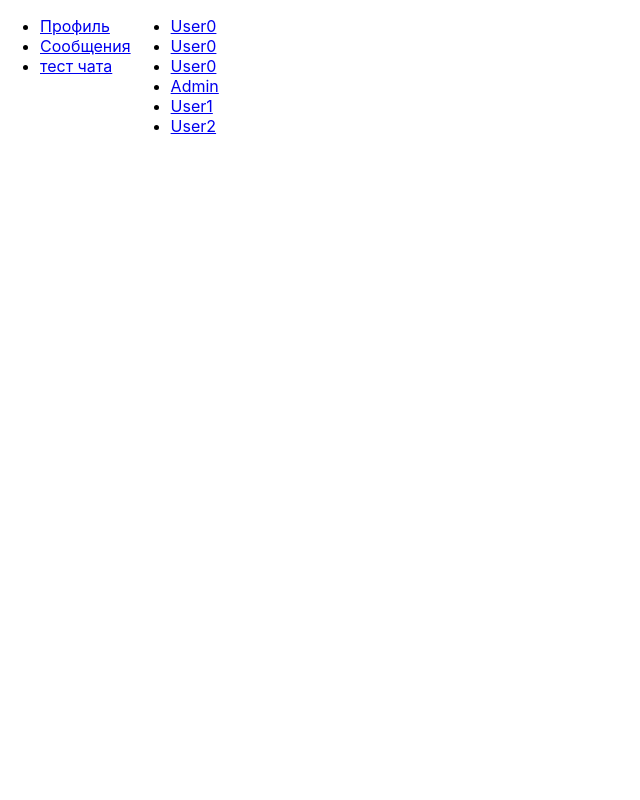
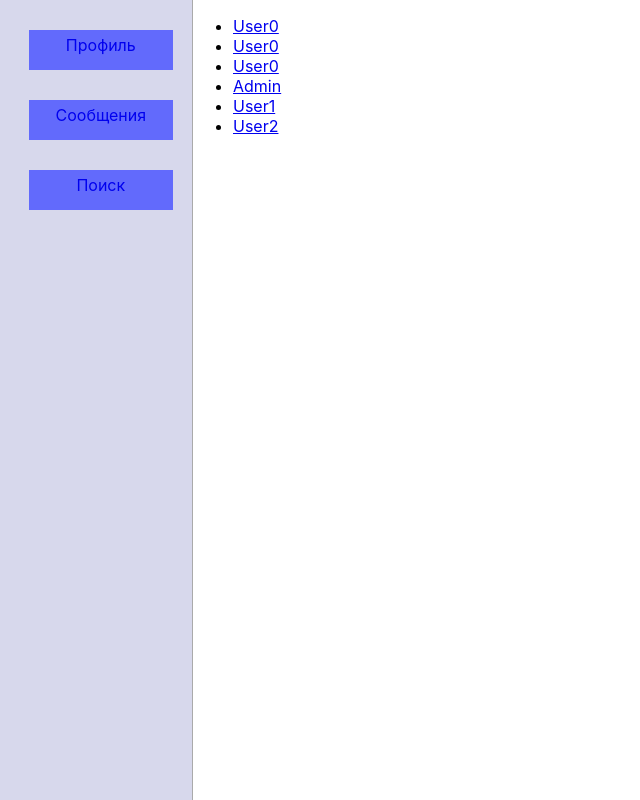
Before and after one commit to Vadim-212/simple-react-social-network, a React (Create React App) app: page / in a window 1280 px wide. Shown: the whole page, without its empty margins (0-640 px from the left). Built offline with nearby package versions, Linux system fonts and the light colour scheme.

Commit message:
Added Menu component styles Link elements changed to NavLink

```diff
--- /dev/null
+++ b/src/Menu.css
@@ -0,0 +1,37 @@
+.Menu {
+    background-color: rgb(215, 216, 236);
+    min-width: 150px;
+    width: 15%;
+    border: 1px solid rgb(170, 170, 170);
+    border-left: 0;
+    border-top: 0;
+    border-bottom: 0;
+}
+
+.Menu>ul {
+    list-style-type: none;
+    padding: 0 10% 0 15%;
+}
+
+.Menu>ul>li {
+    margin: 30px 0;
+}
+
+.menu-link {
+    display: block;
+    background-color: rgb(98, 106, 252);
+    padding: 5px 15px;
+    min-width: 10px;
+    min-height: 30px;
+    text-align: center;
+    text-decoration: none;
+}
+
+.menu-link:visited {
+    color: black;
+}
+
+.menu-link-active {
+    background-color: rgb(177, 181, 255);
+    color: rgba(0, 0, 0, 0.582);
+}
--- a/src/Menu.js
+++ b/src/Menu.js
@@ -1,14 +1,15 @@
 import React from 'react'
-import { Link } from 'react-router-dom'
+import { Link, NavLink } from 'react-router-dom'
+import './Menu.css'
 
 class Menu extends React.Component {
     render() {
         return(
-            <div>
+            <div className="Menu">
                 <ul>
-                    <li><Link to="/profile">Профиль</Link></li>
-                    <li><Link to="/messages">Сообщения</Link></li>
-                    <li><Link to="/chat">тест чата</Link></li>
+                    <li><NavLink className="menu-link" activeClassName="menu-link-active" to="/profile">Профиль</NavLink></li>
+                    <li><NavLink className="menu-link" activeClassName="menu-link-active" to="/messages">Сообщения</NavLink></li>
+                    <li><NavLink className="menu-link" activeClassName="menu-link-active" to="/find">Поиск</NavLink></li>
                 </ul>
             </div>
         )
```
